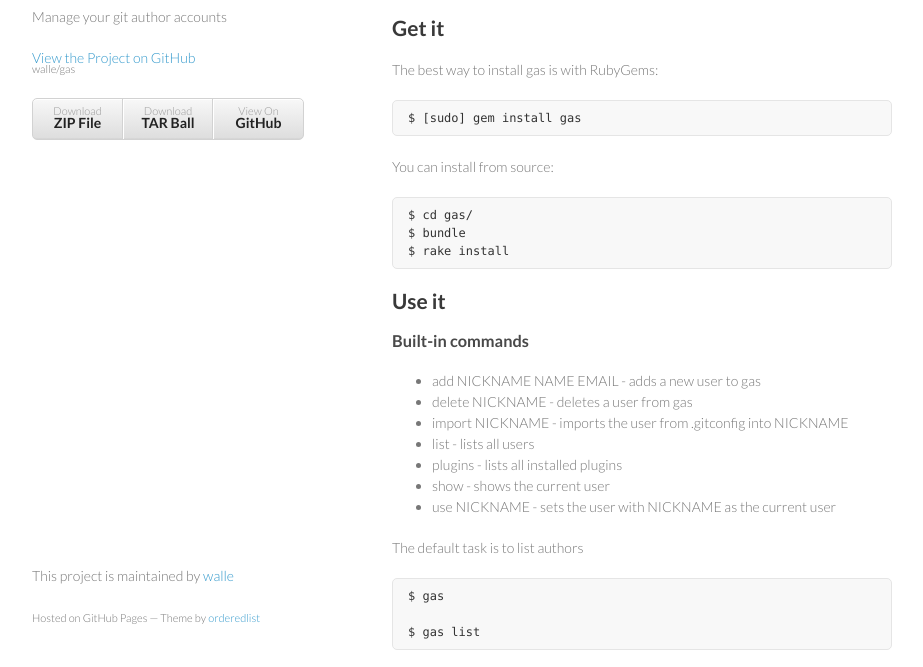
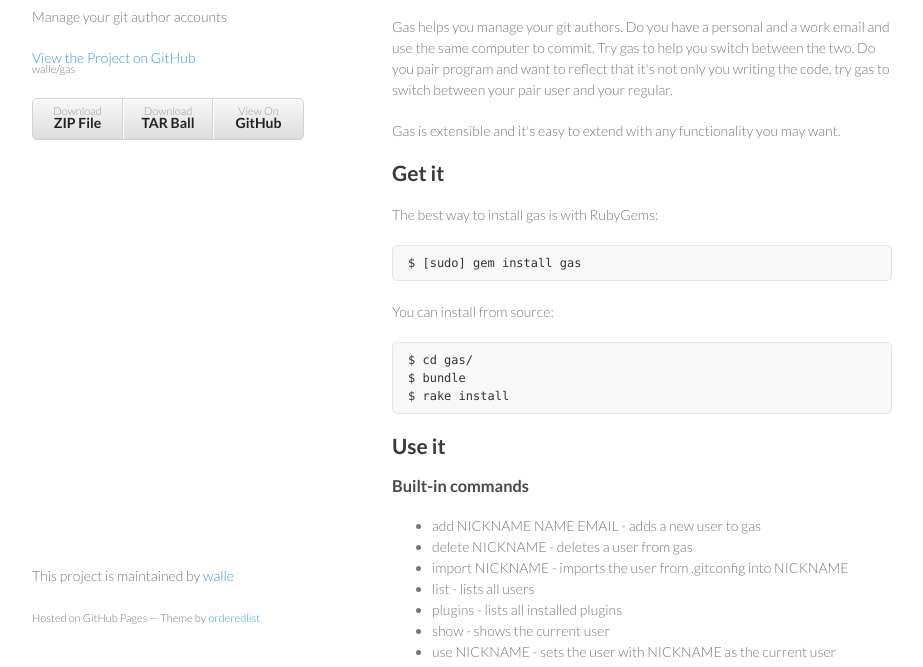
Before and after one commit to walle/gas, a plain HTML site: page index.html in a window 1280 px wide. Shown: the part 103-770 px from the top of the page, without its empty margins (178-1101 px from the left). Drawn offline with Linux system fonts and the light colour scheme.

```diff
--- a/index.html
+++ b/index.html
@@ -42,6 +42,11 @@
     <a href="#plugins">Plugins</a>
   </li>
 </ul><p><br></p>
+
+<p>Gas helps you manage your git authors. Do you have a personal and a work email and use the same computer to commit. Try gas to help you switch between the two.
+Do you pair program and want to reflect that it's not only you writing the code, try gas to switch between your pair user and your regular.</p>
+
+<p>Gas is extensible and it's easy to extend with any functionality you may want.</p>
 
 <p><a name="get_it"></a></p>
 
```
Also changed, not shown: params.json (+1 -1 lines).
